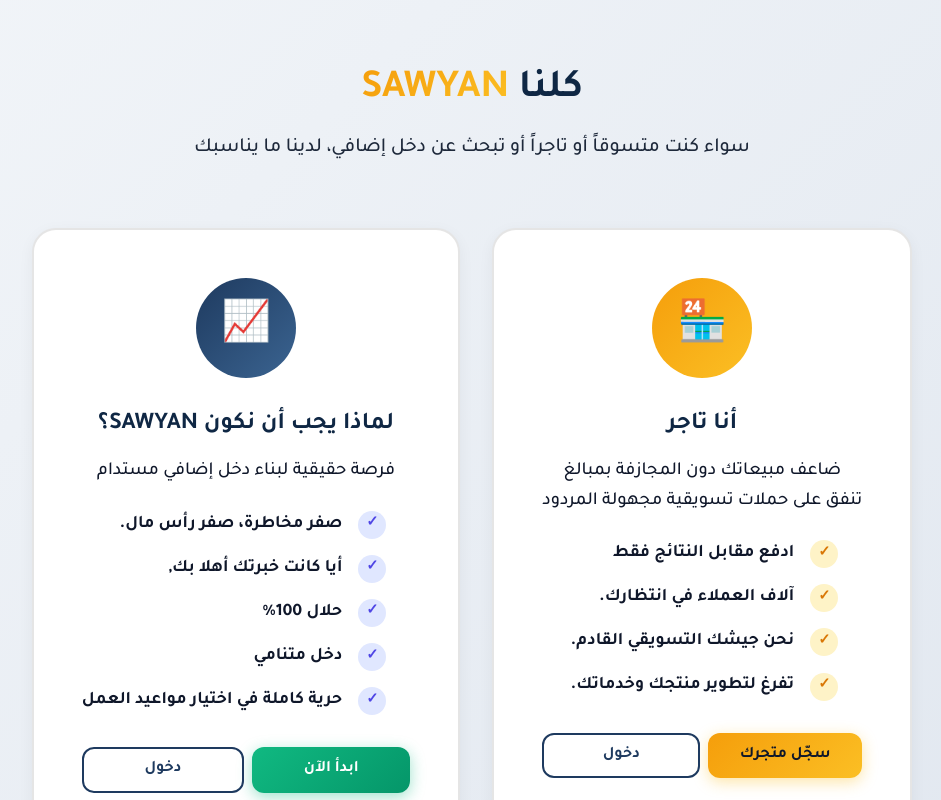
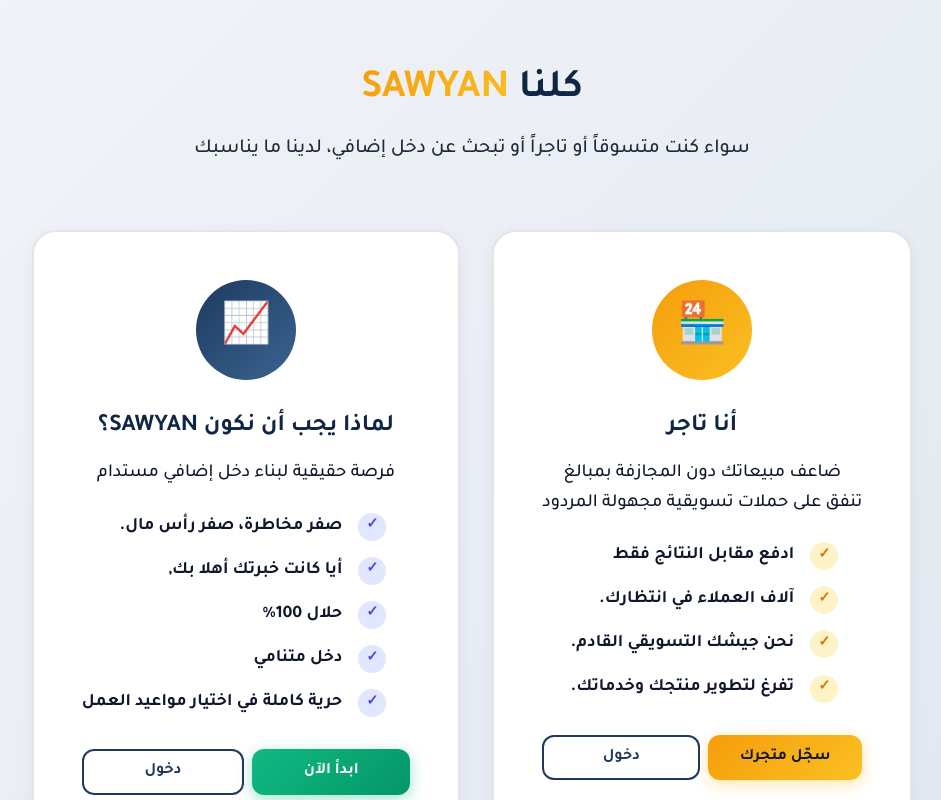
Before and after one commit to ahmedsaheregy-png/bank, a plain HTML site: page index.html in a window 1280 px wide. Shown: the part 800-1600 px from the top of the page, without its empty margins (168-1109 px from the left). Drawn offline with Linux system fonts and the light colour scheme; a script that the page names is missing.

Commit message:
Unify section subtitle styles

```diff
--- a/css/preview.css
+++ b/css/preview.css
@@ -800,9 +800,12 @@ a:hover {
 }
 
 .section-header p {
-    max-width: 600px;
+    max-width: 700px;
     margin: 0 auto;
-    font-size: 1.125rem;
+    font-size: 1.1rem;
+    color: #64748b;
+    font-weight: 400;
+    line-height: 1.7;
 }
 
 /* ===== Cards ===== */
```
